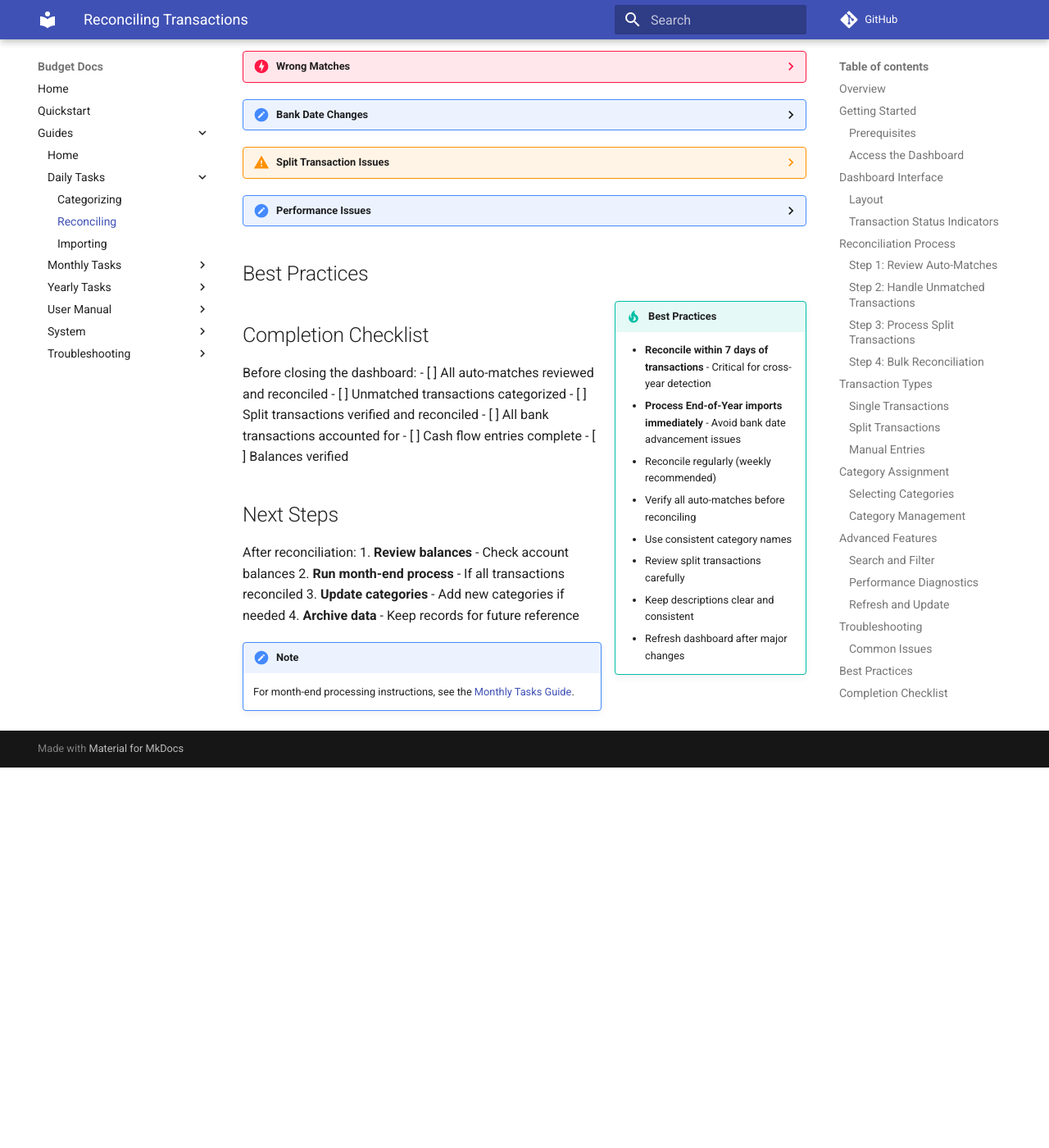
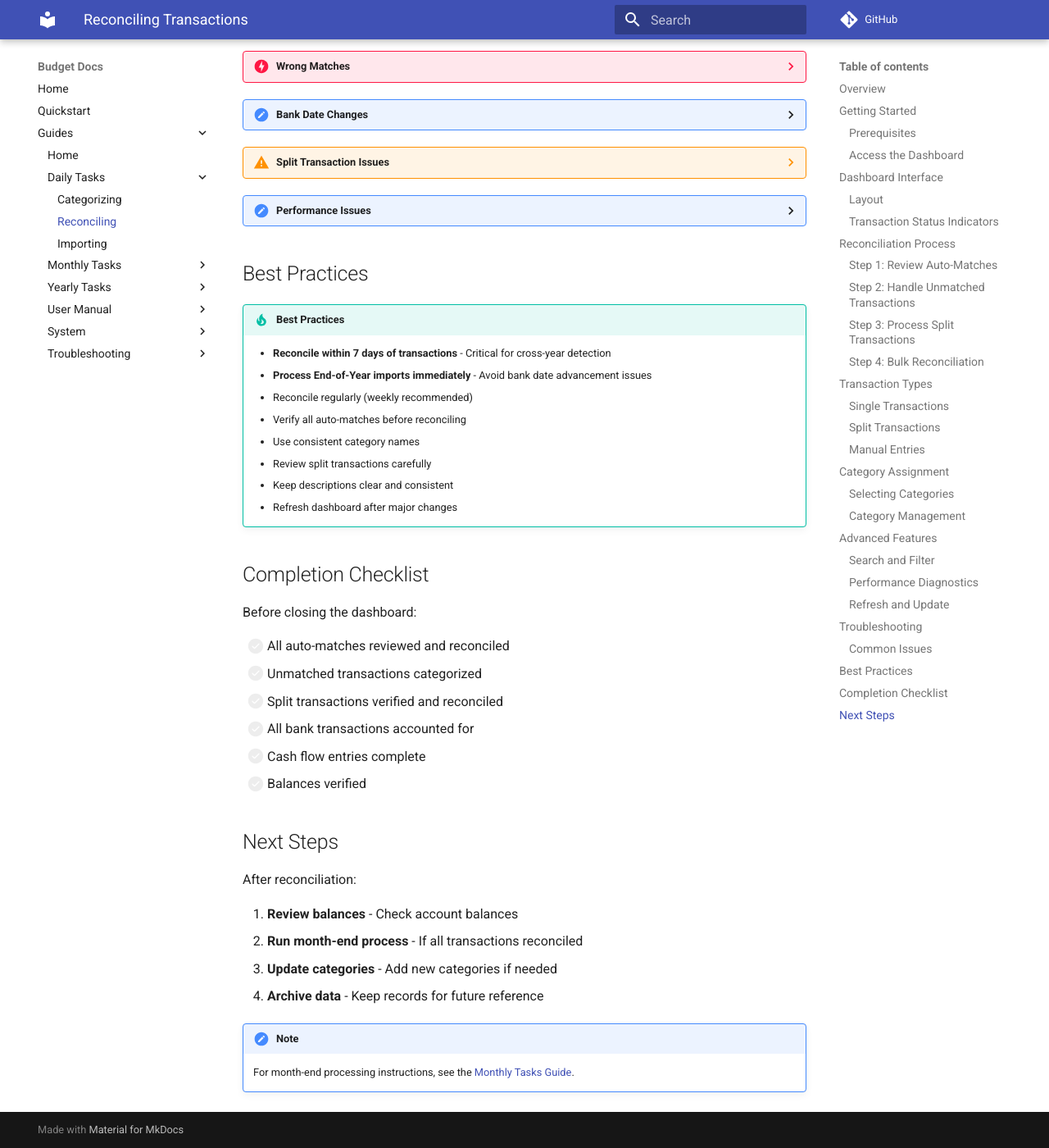
Before and after one commit to griadooss/budget-docs, an MkDocs documentation site: the page built from docs/guides/daily-tasks/reconciling.md, in a window 1280 px wide and 1400 px high, scrolled down 4221 px. Shown: the whole window at 82% size. Built offline with MkDocs 1.6.1 and Material for MkDocs 9.7.7, drawn with Linux system fonts in a browser that asks for light colours; comment, search, counter and statistics services are not loaded; before the commit the page ends 5157 px from its top, so only the background shows below that; part of the change alters nothing that is shown.

```diff
--- a/docs/guides/daily-tasks/reconciling.md
+++ b/docs/guides/daily-tasks/reconciling.md
@@ -182,7 +182,7 @@ The dashboard displays two columns:
 
 ## Best Practices
 
-!!! tip inline end "Best Practices"
+!!! tip "Best Practices"
     - **Reconcile within 7 days of transactions** - Critical for cross-year detection
     - **Process End-of-Year imports immediately** - Avoid bank date advancement issues
     - Reconcile regularly (weekly recommended)
@@ -195,6 +195,7 @@ The dashboard displays two columns:
 ## Completion Checklist
 
 Before closing the dashboard:
+
 - [ ] All auto-matches reviewed and reconciled
 - [ ] Unmatched transactions categorized
 - [ ] Split transactions verified and reconciled
@@ -205,6 +206,7 @@ Before closing the dashboard:
 ## Next Steps
 
 After reconciliation:
+
 1. **Review balances** - Check account balances
 2. **Run month-end process** - If all transactions reconciled
 3. **Update categories** - Add new categories if needed
```
